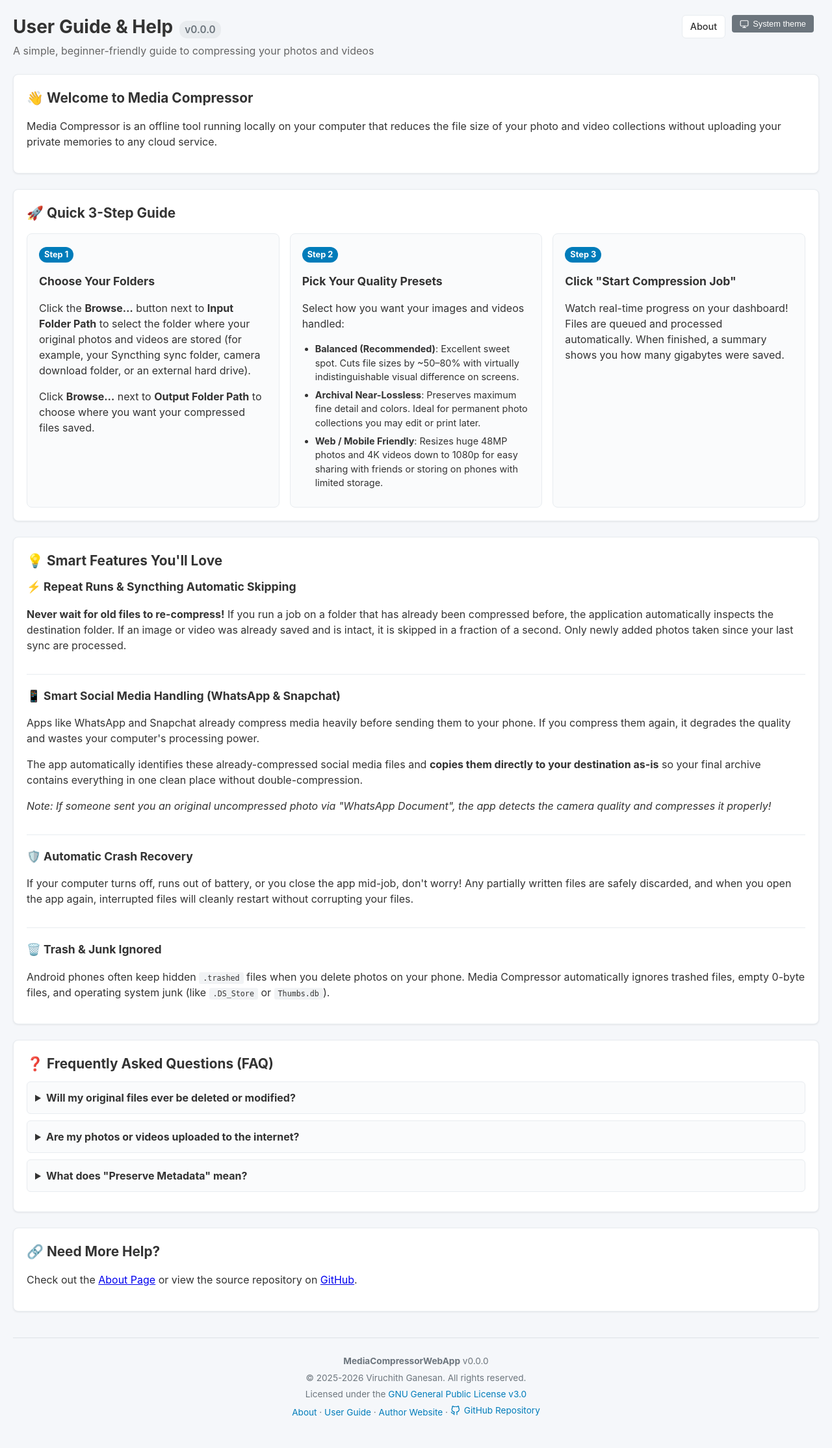
After one commit to viruchith/MediaCompressorWebApp, a Flask app: page /help in a window 1280 px wide. The commit adds this page. Shown: the whole page at 65% size. Run offline with Flask 3, Linux system fonts and the light colour scheme; parts of the project's set-up code (start-up, migrations or seed data) failed here and were passed over; some libraries are stand-ins or nearby versions.

Commit message:
feat: add beginner-friendly help page, about page, author links, and header navigation

```diff
--- a/app/routes.py
+++ b/app/routes.py
@@ -41,6 +41,16 @@ def get_json_or_form():
 @web_bp.route("/")
 def index():
     return render_template("index.html")
+
+
+@web_bp.route("/help")
+def help_page():
+    return render_template("help.html")
+
+
+@web_bp.route("/about")
+def about_page():
+    return render_template("about.html")
 
 
 @web_bp.route("/settings")
--- a/app/version.py
+++ b/app/version.py
@@ -4,6 +4,7 @@ from pathlib import Path
 
 APP_NAME = "MediaCompressorWebApp"
 APP_AUTHOR = "Viruchith Ganesan"
+APP_AUTHOR_URL = "https://viruchith.com/"
 APP_COPYRIGHT_YEAR = "2025-2026"
 GITHUB_URL = "https://github.com/viruchith/MediaCompressorWebApp"
 
--- a/static/css/style.css
+++ b/static/css/style.css
@@ -857,3 +857,181 @@ code {
     border-top: 1px solid var(--color-border);
     padding-top: 12px;
 }
+
+/* --- Header button links & Help/About pages --- */
+.button-link {
+    display: inline-flex;
+    align-items: center;
+    gap: 6px;
+    padding: 6px 12px;
+    font-size: 0.9em;
+    font-weight: 500;
+    text-decoration: none;
+    border-radius: 6px;
+    transition: background 0.15s ease, border-color 0.15s ease;
+}
+
+.button-link.secondary {
+    background: var(--color-surface);
+    color: var(--color-text);
+    border: 1px solid var(--color-border);
+}
+
+.button-link.secondary:hover {
+    background: var(--color-surface-alt);
+    border-color: var(--color-border-strong);
+    text-decoration: none;
+}
+
+.button-link.primary {
+    background: var(--color-primary);
+    color: #fff;
+    border: 1px solid transparent;
+}
+
+.button-link.primary:hover {
+    background: var(--color-primary-hover);
+    text-decoration: none;
+}
+
+.help-section {
+    margin-bottom: 24px;
+}
+
+.help-section h2 {
+    margin-top: 0;
+    margin-bottom: 12px;
+    font-size: 1.3em;
+}
+
+.steps-container {
+    display: grid;
+    grid-template-columns: repeat(auto-fit, minmax(240px, 1fr));
+    gap: 16px;
+    margin-top: 16px;
+}
+
+.step-card {
+    background: var(--color-surface-muted);
+    border: 1px solid var(--color-border);
+    border-radius: 8px;
+    padding: 18px;
+    position: relative;
+}
+
+.step-badge {
+    display: inline-block;
+    background: var(--color-primary);
+    color: #fff;
+    padding: 2px 8px;
+    border-radius: 12px;
+    font-size: 0.8em;
+    font-weight: bold;
+    margin-bottom: 8px;
+}
+
+.step-card h3 {
+    margin: 8px 0;
+    font-size: 1.1em;
+}
+
+.step-card ul {
+    padding-left: 20px;
+    margin: 8px 0;
+}
+
+.step-card li {
+    margin-bottom: 6px;
+    font-size: 0.9em;
+}
+
+.feature-item {
+    margin-bottom: 20px;
+    padding-bottom: 16px;
+    border-bottom: 1px solid var(--color-border);
+}
+
+.feature-item:last-child {
+    border-bottom: none;
+    margin-bottom: 0;
+    padding-bottom: 0;
+}
+
+.feature-item h3 {
+    margin: 0 0 6px 0;
+    font-size: 1.1em;
+}
+
+.faq-list details {
+    background: var(--color-surface-muted);
+    border: 1px solid var(--color-border);
+    border-radius: 6px;
+    padding: 12px;
+    margin-bottom: 10px;
+}
+
+.faq-list summary {
+    cursor: pointer;
+    font-size: 1em;
+}
+
+.faq-list p {
+    margin: 10px 0 0 0;
+    font-size: 0.95em;
+    color: var(--color-text-muted);
+}
+
+.about-card {
+    margin-bottom: 24px;
+}
+
+.about-card .tagline {
+    font-size: 1.1em;
+    color: var(--color-text-muted);
+    margin-top: -6px;
+    margin-bottom: 16px;
+}
+
+.about-table {
+    width: 100%;
+    border-collapse: collapse;
+}
+
+.about-table th, .about-table td {
+    padding: 10px;
+    text-align: left;
+    border-bottom: 1px solid var(--color-border);
+}
+
+.about-table th {
+    width: 140px;
+    color: var(--color-text-subtle);
+    font-weight: 500;
+}
+
+.author-profile {
+    display: flex;
+    flex-direction: column;
+    gap: 12px;
+}
+
+.author-profile h3 {
+    margin: 0;
+    font-size: 1.2em;
+}
+
+.author-links {
+    display: flex;
+    gap: 12px;
+    flex-wrap: wrap;
+    margin-top: 8px;
+}
+
+.tech-stack-list {
+    padding-left: 20px;
+    margin: 12px 0 0 0;
+}
+
+.tech-stack-list li {
+    margin-bottom: 8px;
+}
--- a/templates/_footer.html
+++ b/templates/_footer.html
@@ -6,6 +6,9 @@
         <a href="https://www.gnu.org/licenses/gpl-3.0.html" target="_blank" rel="noopener">GNU General Public License v3.0</a>
     </p>
     <p>
+        <a href="{{ url_for('web.about_page') }}" target="_blank" rel="noopener">About</a> ·
+        <a href="{{ url_for('web.help_page') }}" target="_blank" rel="noopener">User Guide</a> ·
+        <a href="{{ author_url }}" target="_blank" rel="noopener">Author Website</a> ·
         <a href="{{ github_url }}" target="_blank" rel="noopener"><span data-label-icon="github" data-label-text="GitHub Repository"></span></a>
     </p>
 </footer>
--- /dev/null
+++ b/templates/help.html
@@ -0,0 +1,132 @@
+<!DOCTYPE html>
+<html lang="en">
+<head>
+    <meta charset="UTF-8">
+    <meta name="viewport" content="width=device-width, initial-scale=1.0">
+    <title>User Guide & Help — Media Compressor</title>
+    {% include '_head_common.html' %}
+</head>
+<body>
+    <header>
+        <div class="header-top">
+            <h1>User Guide & Help <span class="app-version">v{{ app_version }}</span></h1>
+            <div class="header-actions">
+                <a href="{{ url_for('web.about_page') }}" class="button-link secondary" target="_blank" rel="noopener">About</a>
+                <button type="button" id="theme-toggle" class="theme-toggle secondary" aria-label="Theme"></button>
+            </div>
+        </div>
+        <p>A simple, beginner-friendly guide to compressing your photos and videos</p>
+    </header>
+
+    <div class="card help-section">
+        <h2>👋 Welcome to Media Compressor</h2>
+        <p>
+            Media Compressor is an offline tool running locally on your computer that reduces the file size of your photo and video collections without uploading your private memories to any cloud service.
+        </p>
+    </div>
+
+    <div class="card help-section">
+        <h2>🚀 Quick 3-Step Guide</h2>
+        <div class="steps-container">
+            <div class="step-card">
+                <div class="step-badge">Step 1</div>
+                <h3>Choose Your Folders</h3>
+                <p>
+                    Click the <strong>Browse…</strong> button next to <strong>Input Folder Path</strong> to select the folder where your original photos and videos are stored (for example, your Syncthing sync folder, camera download folder, or an external hard drive).
+                </p>
+                <p>
+                    Click <strong>Browse…</strong> next to <strong>Output Folder Path</strong> to choose where you want your compressed files saved.
+                </p>
+            </div>
+
+            <div class="step-card">
+                <div class="step-badge">Step 2</div>
+                <h3>Pick Your Quality Presets</h3>
+                <p>
+                    Select how you want your images and videos handled:
+                </p>
+                <ul>
+                    <li><strong>Balanced (Recommended)</strong>: Excellent sweet spot. Cuts file sizes by ~50–80% with virtually indistinguishable visual difference on screens.</li>
+                    <li><strong>Archival Near-Lossless</strong>: Preserves maximum fine detail and colors. Ideal for permanent photo collections you may edit or print later.</li>
+                    <li><strong>Web / Mobile Friendly</strong>: Resizes huge 48MP photos and 4K videos down to 1080p for easy sharing with friends or storing on phones with limited storage.</li>
+                </ul>
+            </div>
+
+            <div class="step-card">
+                <div class="step-badge">Step 3</div>
+                <h3>Click "Start Compression Job"</h3>
+                <p>
+                    Watch real-time progress on your dashboard! Files are queued and processed automatically. When finished, a summary shows you how many gigabytes were saved.
+                </p>
+            </div>
+        </div>
+    </div>
+
+    <div class="card help-section">
+        <h2>💡 Smart Features You'll Love</h2>
+
+        <div class="feature-item">
+            <h3>⚡ Repeat Runs & Syncthing Automatic Skipping</h3>
+            <p>
+                <strong>Never wait for old files to re-compress!</strong> If you run a job on a folder that has already been compressed before, the application automatically inspects the destination folder. If an image or video was already saved and is intact, it is skipped in a fraction of a second. Only newly added photos taken since your last sync are processed.
+            </p>
+        </div>
+
+        <div class="feature-item">
+            <h3>📱 Smart Social Media Handling (WhatsApp & Snapchat)</h3>
+            <p>
+                Apps like WhatsApp and Snapchat already compress media heavily before sending them to your phone. If you compress them again, it degrades the quality and wastes your computer's processing power.
+            </p>
+            <p>
+                The app automatically identifies these already-compressed social media files and <strong>copies them directly to your destination as-is</strong> so your final archive contains everything in one clean place without double-compression.
+            </p>
+            <p>
+                <em>Note: If someone sent you an original uncompressed photo via "WhatsApp Document", the app detects the camera quality and compresses it properly!</em>
+            </p>
+        </div>
+
+        <div class="feature-item">
+            <h3>🛡️ Automatic Crash Recovery</h3>
+            <p>
+                If your computer turns off, runs out of battery, or you close the app mid-job, don't worry! Any partially written files are safely discarded, and when you open the app again, interrupted files will cleanly restart without corrupting your files.
+            </p>
+        </div>
+
+        <div class="feature-item">
+            <h3>🗑️ Trash & Junk Ignored</h3>
+            <p>
+                Android phones often keep hidden <code>.trashed</code> files when you delete photos on your phone. Media Compressor automatically ignores trashed files, empty 0-byte files, and operating system junk (like <code>.DS_Store</code> or <code>Thumbs.db</code>).
+            </p>
+        </div>
+    </div>
+
+    <div class="card help-section">
+        <h2>❓ Frequently Asked Questions (FAQ)</h2>
+        <div class="faq-list">
+            <details>
+                <summary><strong>Will my original files ever be deleted or modified?</strong></summary>
+                <p><strong>Never.</strong> Media Compressor only reads from your Input Folder. It writes fresh compressed copies into your Output Folder. Your original files are never altered or deleted.</p>
+            </details>
+
+            <details>
+                <summary><strong>Are my photos or videos uploaded to the internet?</strong></summary>
+                <p><strong>No.</strong> The application runs 100% locally on your machine. No media files or filenames are ever sent to any remote server or cloud service.</p>
+            </details>
+
+            <details>
+                <summary><strong>What does "Preserve Metadata" mean?</strong></summary>
+                <p>When checked, camera details like date taken, camera model, lens info, and color profiles (EXIF) are preserved in your compressed images and videos.</p>
+            </details>
+        </div>
+    </div>
+
+    <div class="card help-section">
+        <h2>🔗 Need More Help?</h2>
+        <p>
+            Check out the <a href="{{ url_for('web.about_page') }}" target="_blank" rel="noopener">About Page</a> or view the source repository on <a href="{{ github_url }}" target="_blank" rel="noopener">GitHub</a>.
+        </p>
+    </div>
+
+    {% include '_footer.html' %}
+</body>
+</html>
--- a/templates/index.html
+++ b/templates/index.html
@@ -12,6 +12,8 @@
         <div class="header-top">
             <h1>Media Compressor <span class="app-version">v{{ app_version }}</span></h1>
             <div class="header-actions">
+                <a href="{{ url_for('web.help_page') }}" class="button-link secondary" target="_blank" rel="noopener" aria-label="Help & Guide">Help</a>
+                <a href="{{ url_for('web.about_page') }}" class="button-link secondary" target="_blank" rel="noopener" aria-label="About Application">About</a>
                 <button type="button" id="theme-toggle" class="theme-toggle secondary" aria-label="Theme"></button>
                 <span id="connection-indicator" class="connection-indicator connecting" role="status" aria-live="polite">
                     <span class="connection-label">Connecting…</span>
```
Also changed, not shown: app/factory.py (+9 -1 lines), templates/about.html (added, +81 -0 lines), tests/test_api.py (+16 -0 lines), CHANGELOG.md.
